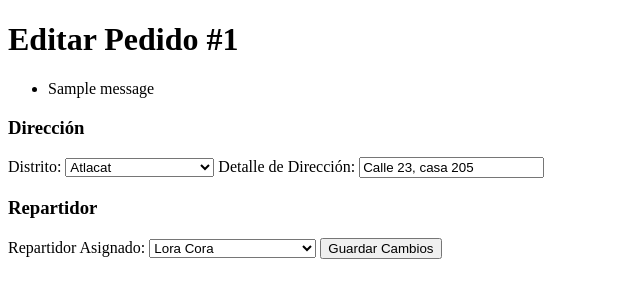
After one commit to ph22012/PFINAL_TPI, a Django app: page /pedidos/editar/1/ in a window 1280 px wide. The commit adds this page. Shown: the top 300 px of the page, without its empty margins (0-640 px from the left). Run offline with Django 5.2, Linux system fonts and the light colour scheme; data comes from the database, SQL or seed files in the repository; both versions use the stored data as it was after the commit; tables that the repository leaves empty hold one stand-in row (values such as "Sample post"); one stand-in notice (Sample message) is shown.

Commit message:
edit_order agregado

```diff
--- /dev/null
+++ b/gestion_pedidos/templates/gestion_pedido/edit_order.html
@@ -0,0 +1,49 @@
+<!DOCTYPE html>
+<html>
+<head>
+    <title>Editar Pedido</title>
+</head>
+<body>
+    <h1>Editar Pedido #{{ order.id }}</h1>
+
+    <!-- Mostrar mensajes -->
+    {% if messages %}
+        <ul>
+            {% for message in messages %}
+                <li>{{ message }}</li>
+            {% endfor %}
+        </ul>
+    {% endif %}
+
+    <!-- Formulario -->
+    <form method="post">
+        {% csrf_token %}
+
+        <h3>Dirección</h3>
+        <label for="distrito">Distrito:</label>
+        <select id="distrito" name="distrito_id">
+            <option value="">Seleccione un distrito</option>
+            {% for distrito in distritos %}
+                <option value="{{ distrito.id }}" {% if order.address.Distrito.id == distrito.id %}selected{% endif %}>
+                    {{ distrito.name }}
+                </option>
+            {% endfor %}
+        </select>
+        <label for="address">Detalle de Dirección:</label>
+        <input type="text" id="address" name="address" value="{{ order.address.address }}">
+
+        <h3>Repartidor</h3>
+        <label for="repartidor">Repartidor Asignado:</label>
+        <select id="repartidor" name="repartidor_id">
+            <option value="">Seleccione un repartidor</option>
+            {% for repartidor in repartidores %}
+                <option value="{{ repartidor.id }}" {% if order.employee and order.employee.id == repartidor.id %}selected{% endif %}>
+                    {{ repartidor.firstname }} {{ repartidor.lastname }}
+                </option>
+            {% endfor %}
+        </select>
+
+        <button type="submit">Guardar Cambios</button>
+    </form>
+</body>
+</html>
--- a/gestion_pedidos/urls.py
+++ b/gestion_pedidos/urls.py
@@ -10,4 +10,5 @@ urlpatterns = [
     path('get-registered-address/', views.get_registered_address, name='get_registered_address'),
     path('crear/', views.order_create, name='order_create'),  # Crear pedido
     path('', views.order_list, name='order_list'),  # Lista de pedidos
+    path('editar/<int:order_id>/', views.order_edit, name='edit_order'),
 ]
--- a/gestion_pedidos/views.py
+++ b/gestion_pedidos/views.py
@@ -3,7 +3,7 @@ from django.http import JsonResponse
 from django.contrib import messages
 from .models import (
     Order, OrderStatus, Employee, ShoppingCart, Customer, Product, CustomerAddress,
-    Departamento, Distrito, Coupon, Detail
+    Departamento, Distrito, Coupon, Detail, Rol
 )
 
 # Vista principal para mostrar pedidos recientes
@@ -56,8 +56,14 @@ def order_create(request):
             coupon = Coupon.objects.filter(coupon_code=coupon_code).first()
 
         # Crear pedido
-        order_status = get_object_or_404(OrderStatus, status='Pendiente')
-        available_employee = Employee.objects.filter(is_active=True).first()
+        order_status = get_object_or_404(OrderStatus, status='Espera')
+        # Filtrar empleados activos con el rol de repartidor
+        repartidor_role = get_object_or_404(Rol, name='Repartidor')  # Asegúrate de que este rol existe
+        available_employee = Employee.objects.filter(is_active=True, id_rol=repartidor_role).first()
+
+        if not available_employee:
+            messages.error(request, 'No hay empleados disponibles con el rol de repartidor.')
+            return redirect('order_create')  # Redirige a la página de creación con un mensaje de error
 
         order = Order.objects.create(
             shoppingcart=shopping_cart,
@@ -133,3 +139,49 @@ def get_registered_address(request):
         'distrito_id': customer_address.Distrito.id,
         'address_detail': customer_address.address
     })
+
+# Editar order
+def order_edit(request, order_id):
+    # Obtener el pedido
+    order = get_object_or_404(Order, id=order_id)
+
+    # Manejar el formulario de edición
+    if request.method == 'POST':
+        # Dirección
+        distrito_id = request.POST.get('distrito_id')
+        address_detail = request.POST.get('address')
+        if not distrito_id or not address_detail:
+            messages.error(request, 'Por favor, completa todos los campos de dirección.')
+            return redirect('order_edit', order_id=order_id)
+
+        # Obtener el distrito y actualizar la dirección
+        distrito = get_object_or_404(Distrito, id=distrito_id)
+        customer_address, _ = CustomerAddress.objects.get_or_create(
+            customer=order.shoppingcart.customer,
+            Distrito=distrito,
+            defaults={'address': address_detail}
+        )
+        order.address = customer_address
+
+        # Repartidor
+        repartidor_id = request.POST.get('repartidor_id')
+        if repartidor_id:
+            repartidor_role = get_object_or_404(Rol, name='Repartidor')  # Asegúrate de tener este rol
+            repartidor = get_object_or_404(Employee, id=repartidor_id, id_rol=repartidor_role, is_active=True)
+            order.employee = repartidor
+
+        # Guardar cambios
+        order.save()
+        messages.success(request, f'Pedido #{order.id} actualizado exitosamente.')
+        return redirect('order_create')
+
+    # Obtener datos para mostrar en el formulario
+    distritos = Distrito.objects.all()
+    repartidor_role = get_object_or_404(Rol, name='Repartidor')  # Filtrar empleados por rol
+    repartidores = Employee.objects.filter(id_rol=repartidor_role, is_active=True)
+
+    return render(request, 'gestion_pedido/edit_order.html', {
+        'order': order,
+        'distritos': distritos,
+        'repartidores': repartidores,
+    })
```
Also changed, not shown: gestion_pedidos/templates/gestion_pedido/create_order.html (+39 -8 lines), db.sqlite3.
